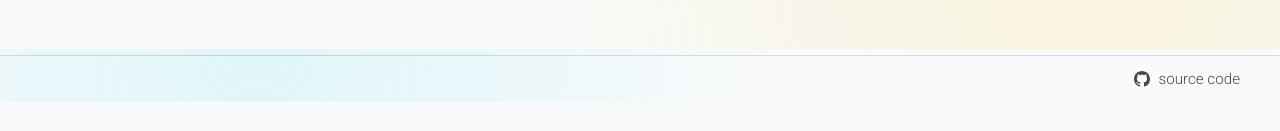
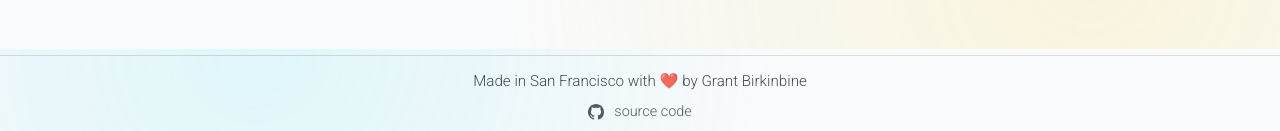
Before and after one commit to GrantBirki/stickers, a Svelte app: page / in a window 1280 px wide. Shown: the part 751-882 px from the top of the page. Before the commit the page ends 853 px from the top, so only its background shows below. Built offline with nearby package versions, Linux system fonts and the light colour scheme.

Commit message:
Add footer text and style adjustments for improved visibility and layout

```diff
--- a/src/App.svelte
+++ b/src/App.svelte
@@ -59,6 +59,7 @@
 
   <footer class="footer">
     <div class="footer__inner">
+      <p class="footer__text">Made in San Francisco with ❤️ by Grant Birkinbine</p>
       <a
         class="footer__link"
         href="https://github.com/GrantBirki/stickers"
@@ -75,7 +76,7 @@
           aria-hidden="true"
         >
           <path
-            d="M8 0C3.58 0 0 3.58 0 8c0 3.54 2.29 6.53 5.47 7.59.4.07.55-.17.55-.38 0-.19-.01-.82-.01-1.49-2.01.37-2.53-.49-2.69-.94-.09-.23-.48-.94-.82-1.13-.28-.15-.68-.52-.01-.53.63-.01 1.08.58 1.23.82.72 1.21 1.87.87 2.33.66.07-.52.28-.87.51-1.07-1.78-.2-3.64-.89-3.64-3.95 0-.87.31-1.59.82-2.15-.08-.2-.36-1.02.08-2.12 0 0 .67-.21 2.2.82.64-.18 1.32-.27 2-.27s1.36.09 2 .27c1.53-1.04 2.2-.82 2.2-.82.44 1.1.16 1.92.08 2.12.51.56.82 1.27.82 2.15 0 3.07-1.87 3.75-3.65 3.95.29.25.54.73.54 1.48 0 1.07-.01 1.93-.01 2.2 0 .21.15.46.55.38A8.01 8.01 0 0 0 16 8c0-4.42-3.58-8-8-8"
+            d="M8 0C3.58 0 0 3.58 0 8c0 3.54 2.29 6.53 5.47 7.59.4.07.55-.17.55-.38 0-.19-.01-.82-.01-1.49-2.01.37-2.53-.49-2.69-.94-.09-.23-.48-.94-.82-1.13-.28-.15-.68-.52-.01-.53.63-.01 1.08.58 1.23.82.72 1.21 1.87.87 2.33.66.07-.52.28-.87.51-1.07-1.78-.2-3.64-.89-3.64-3.95 0-.87.31-1.59.82-2.15-.08-.2-.36-1.02.08-2.12 0 0 .67-.21 2.2.82.64-.18 1.32-.27 2-.27s1.36.09 2 .27c1.53-1.04 2.2-.82 2.2-.82.44 1.1.16 1.92.08 2.12.51.56.82 1.27.82 2.15 0 3.07-1.87 3.75-3.65 3.95.29.25.54.73.54 1.48 0 1.07-.01 1.93-.01 2.2 0 .21.15.46.55.38A8.01 8.01 0 0 0 16 8c0-4.42-3.58-8-8-8z"
           />
         </svg>
         <span>source code</span>
@@ -128,21 +129,34 @@
     max-width: 1200px;
     margin: 0 auto;
     display: flex;
-    justify-content: flex-end;
+    justify-content: center;
+    flex-direction: column;
+    align-items: center;
+    gap: 10px;
+  }
+
+  .footer__text {
+    margin: 0;
+    text-align: center;
+    color: var(--text);
+    opacity: 0.8;
+    font-size: 0.95rem;
   }
 
   .footer__link {
     display: inline-flex;
     align-items: center;
-    gap: 8px;
-    color: var(--text);
+    gap: 10px;
+    color: var(--muted);
     text-decoration: none;
-    opacity: 0.8;
-    font-size: 0.95rem;
+  }
+
+  .footer__link span {
+    font-size: 0.9rem;
   }
 
   .footer__link:hover {
-    opacity: 1;
+    color: var(--text);
     text-decoration: underline;
     text-underline-offset: 3px;
   }
```
